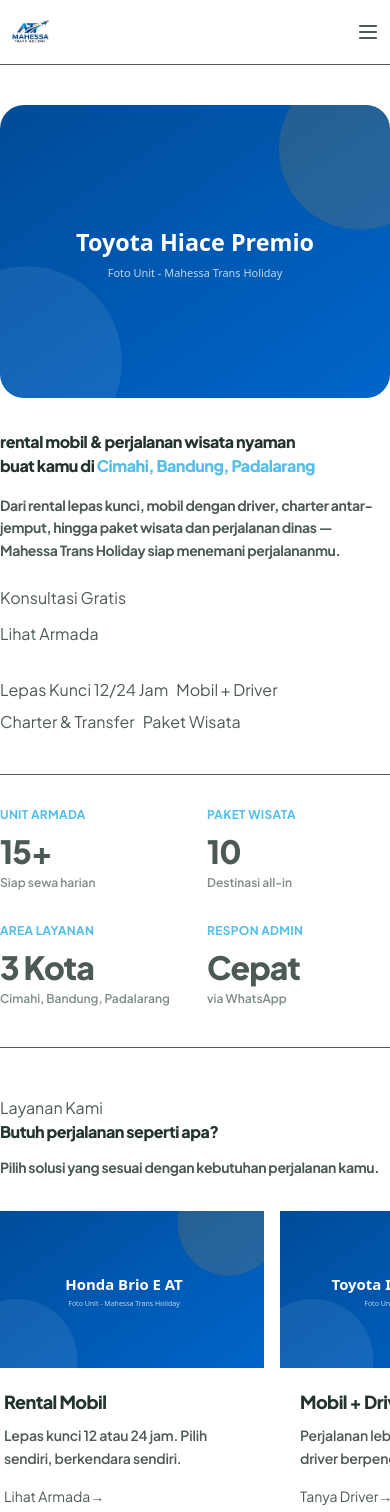
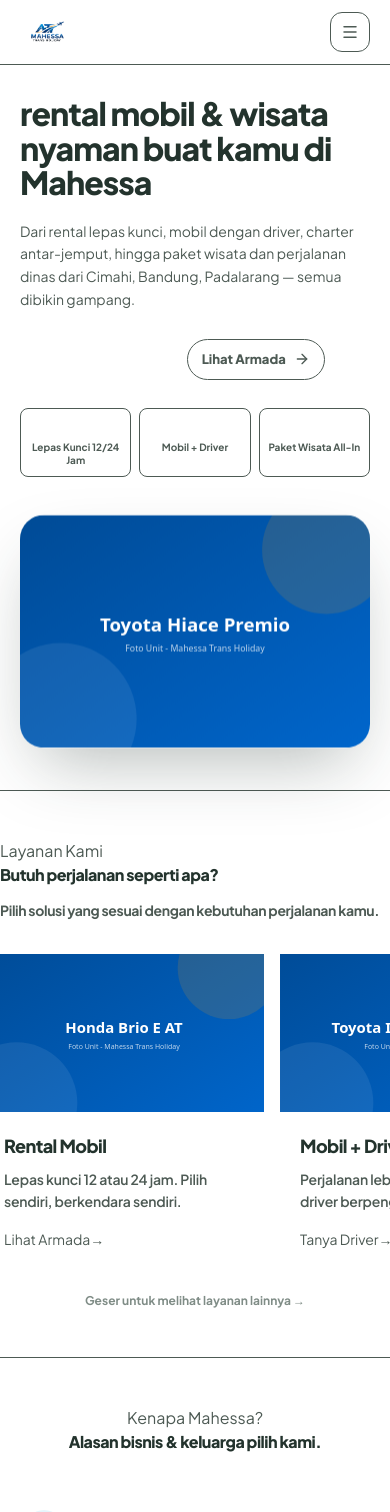
Before and after one commit to andhkx/MahessaTransHoliday, a Next.js app: page / in a window 390 px wide. Shown: the top 1512 px of the page. Built offline with nearby package versions, Linux system fonts and the light colour scheme.

Commit message:
feat: navbar, hero, stats port dari hitou (light)

```diff
--- a/components/Hero.tsx
+++ b/components/Hero.tsx
@@ -1,109 +1,98 @@
+"use client";
+
 import Image from "next/image";
 import Link from "next/link";
+import { motion, useReducedMotion } from "motion/react";
+import { ArrowRight, Check, MessageCircle } from "lucide-react";
 import { SERVICE_AREAS } from "@/lib/constants";
-import { vehicles } from "@/data/vehicles";
-import { packages } from "@/data/packages";
 import { waGeneralLink } from "@/lib/whatsapp";
 
-const heroChips = [
-  "Lepas Kunci 12/24 Jam",
-  "Mobil + Driver",
-  "Charter & Transfer",
-  "Paket Wisata",
-];
+const EASE = [0.4, 0, 0.2, 1];
 
 export default function Hero() {
+  const reduce = useReducedMotion();
+
   return (
-    <section className="bg-white pb-10 pt-10 lg:pb-16 lg:pt-14">
-      <div className="container-site">
-        <div className="grid items-center gap-8 lg:grid-cols-2 lg:gap-12">
-          <div className="order-2 lg:order-1">
-            <h1 className="h-display max-w-[520px] text-balance text-accent">
-              rental mobil &amp; perjalanan wisata nyaman buat kamu di{" "}
-              <span className="text-primary">{SERVICE_AREAS.join(", ")}</span>
+    <section
+      id="home"
+      className="flex min-h-[calc(100dvh-200px)] items-center px-5 pb-10 pt-24 sm:px-8 md:px-12 md:pt-28 lg:px-20"
+    >
+      <div className="mx-auto grid w-full max-w-[1200px] items-center gap-10 lg:grid-cols-2 lg:gap-14">
+        <motion.div
+          initial={reduce ? false : { opacity: 0, y: 28 }}
+          animate={{ opacity: 1, y: 0 }}
+          transition={{ duration: 0.7, ease: EASE }}
+        >
+          <h1 className="mb-5 text-[clamp(32px,4.6vw,52px)] font-extrabold leading-[1.08] tracking-tight text-heading">
+            rental mobil &amp; wisata nyaman buat kamu di{" "}
+            <span className="text-accent">Mahessa</span>
           </h1>
-            <p className="mt-4 max-w-[520px] text-sm font-bold leading-relaxed tracking-[-0.35px] text-body-text lg:text-base">
+          <p className="mb-7 max-w-xl text-sm leading-relaxed text-body-text md:text-base">
             Dari rental lepas kunci, mobil dengan driver, charter antar-jemput,
-              hingga paket wisata dan perjalanan dinas — Mahessa Trans Holiday
-              siap menemani perjalananmu.
+            hingga paket wisata dan perjalanan dinas dari{" "}
+            {SERVICE_AREAS.join(", ")} — semua dibikin gampang.
           </p>
-            <div className="mt-6 flex flex-col gap-3 sm:flex-row">
+          <div className="flex flex-nowrap justify-start gap-2 sm:gap-3">
             <a
               href={waGeneralLink()}
               target="_blank"
               rel="noopener noreferrer"
-                className="btn btn-primary btn-md"
+              className="inline-flex items-center gap-2 whitespace-nowrap rounded-full bg-accent px-3.5 py-2.5 text-[13px] font-extrabold text-white transition-all hover:scale-[1.02] hover:bg-accent-hover active:scale-[0.98] sm:px-5 sm:text-sm"
             >
+              <MessageCircle size={16} aria-hidden="true" />
               Konsultasi Gratis
             </a>
-              <Link href="/armada" className="btn btn-secondary btn-md">
+            <Link
+              href="/armada"
+              className="inline-flex items-center gap-2 whitespace-nowrap rounded-full border border-line px-3.5 py-2.5 text-[13px] font-extrabold text-heading transition-all hover:border-primary/60 hover:bg-primary/5 hover:text-primary sm:px-5 sm:text-sm"
+            >
               Lihat Armada
+              <ArrowRight size={16} aria-hidden="true" />
             </Link>
           </div>
-            <div class-name="" />
+
+          <div className="mt-7 grid grid-cols-3 gap-2 sm:flex sm:flex-wrap sm:gap-x-5 sm:gap-y-2.5">
+            {["Lepas Kunci 12/24 Jam", "Mobil + Driver", "Paket Wisata All-In"].map(
+              (t) => (
+                <span
+                  key={t}
+                  className="flex flex-col items-center gap-1.5 rounded-lg border border-line bg-white/60 px-2 py-2.5 text-center transition-colors duration-300 hover:border-primary/40 sm:flex-row sm:items-center sm:gap-1.5 sm:rounded-full sm:border-transparent sm:bg-transparent sm:px-0 sm:py-0 sm:text-left"
+                >
+                  <span className="flex h-4 w-4 shrink-0 items-center justify-center rounded-full bg-accent">
+                    <Check
+                      size={10}
+                      strokeWidth={3.5}
+                      className="text-white"
+                      aria-hidden="true"
+                    />
+                  </span>
+                  <span className="text-[10px] font-bold leading-tight text-body-text sm:text-[13px]">
+                    {t}
+                  </span>
+                </span>
+              ),
+            )}
           </div>
+        </motion.div>
 
-          <div className="order-1 lg:order-2">
+        <div className="relative mx-auto w-full max-w-[520px] lg:max-w-[620px] lg:-translate-x-8">
+          <motion.div
+            initial={reduce ? false : { opacity: 0, y: 32 }}
+            animate={{ opacity: 1, y: 0 }}
+            transition={{ duration: 0.7, delay: 0.15, ease: EASE }}
+            className="animate-float-slow"
+          >
             <Image
               src="/images/vehicles/toyota-hiace-premio.svg"
               alt="Toyota Hiace Premio — armada Mahessa Trans Holiday"
-              width={1200}
-              height={800}
+              width={1024}
+              height={683}
               priority
               sizes="(max-width: 1024px) 100vw, 50vw"
-              className="aspect-[4/3] w-full rounded-[24px] object-cover shadow-card"
+              className="h-auto w-full rounded-[24px] object-cover shadow-[0_30px_70px_-20px_rgba(35,51,45,0.35)]"
             />
+          </motion.div>
         </div>
-        </div>
-
-        <div className="mt-8 flex flex-wrap gap-2">
-          {heroChips.map((chip) => (
-            <span key={chip} className="chip">
-              {chip}
-            </span>
-          ))}
-        </div>
-
-        <dl className="mt-10 grid grid-cols-2 gap-x-6 gap-y-8 border-t border-line pt-8 md:grid-cols-4">
-          <div>
-            <dt className="text-xs font-bold uppercase tracking-wide text-primary">
-              Unit Armada
-            </dt>
-            <dd className="mt-1 text-[32px] font-extrabold tracking-[-0.9px] text-accent">
-              {vehicles.length}+
-            </dd>
-            <dd className="text-xs font-semibold text-muted">Siap sewa harian</dd>
-          </div>
-          <div>
-            <dt className="text-xs font-bold uppercase tracking-wide text-primary">
-              Paket Wisata
-            </dt>
-            <dd className="mt-1 text-[32px] font-extrabold tracking-[-0.9px] text-accent">
-              {packages.length}
-            </dd>
-            <dd className="text-xs font-semibold text-muted">Destinasi all-in</dd>
-          </div>
-          <div>
-            <dt className="text-xs font-bold uppercase tracking-wide text-primary">
-              Area Layanan
-            </dt>
-            <dd className="mt-1 text-[32px] font-extrabold tracking-[-0.9px] text-accent">
-              3 Kota
-            </dd>
-            <dd className="text-xs font-semibold text-muted">
-              Cimahi, Bandung, Padalarang
-            </dd>
-          </div>
-          <div>
-            <dt className="text-xs font-bold uppercase tracking-wide text-primary">
-              Respon Admin
-            </dt>
-            <dd className="mt-1 text-[32px] font-extrabold tracking-[-0.9px] text-accent">
-              Cepat
-            </dd>
-            <dd className="text-xs font-semibold text-muted">via WhatsApp</dd>
-          </div>
-        </dl>
       </div>
     </section>
   );
--- a/components/Navbar.tsx
+++ b/components/Navbar.tsx
@@ -3,154 +3,120 @@
 import Image from "next/image";
 import Link from "next/link";
 import { usePathname } from "next/navigation";
-import { useEffect, useState } from "react";
-import { cn } from "@/lib/cn";
+import { useState } from "react";
+import { motion, useMotionValueEvent, useScroll } from "motion/react";
+import { Menu, MessageCircle, X } from "lucide-react";
 import { NAV_LINKS } from "@/lib/constants";
 import { waGeneralLink } from "@/lib/whatsapp";
 
 export default function Navbar() {
   const pathname = usePathname();
+  const [scrolled, setScrolled] = useState(false);
   const [open, setOpen] = useState(false);
+  const { scrollY } = useScroll();
 
-  useEffect(() => {
-    document.body.style.overflow = open ? "hidden" : "";
-    return () => {
-      document.body.style.overflow = "";
-    };
-  }, [open]);
+  useMotionValueEvent(scrollY, "change", (latest) => {
+    setScrolled(latest > 24);
+  });
+
+  const isActive = (href: string) =>
+    href === "/" ? pathname === "/" : pathname.startsWith(href);
 
   return (
     <>
-      <header className="sticky top-0 z-[1000] border-b border-line bg-white/90 backdrop-blur-md">
-        <nav className="container-site flex h-16 items-center justify-between lg:h-[72px]">
+      <motion.header
+        initial={{ y: -72, opacity: 0 }}
+        animate={{ y: 0, opacity: 1 }}
+        transition={{ duration: 0.5, ease: [0.4, 0, 0.2, 1] }}
+        data-scrolled={scrolled}
+        className="fixed inset-x-0 top-0 z-50 border-b border-line bg-white/80 backdrop-blur-xl transition-shadow duration-500 data-[scrolled=true]:shadow-[0_10px_30px_-12px_rgba(35,51,45,0.18)]"
+      >
+        <nav className="mx-auto flex h-16 max-w-[1300px] items-center justify-between px-5 sm:px-8 md:px-12">
           <Link
             href="/"
+            className="flex items-center transition-opacity hover:opacity-90"
             aria-label="Mahessa Trans Holiday - Beranda"
-            onClick={() => setOpen(false)}
           >
             <Image
               src="/images/logo_mahessa.png"
-              alt="Logo Mahessa Trans Holiday"
-              width={160}
-              height={44}
+              alt="Mahessa Trans Holiday"
+              width={150}
+              height={40}
               priority
-              className="h-10 w-auto object-contain lg:h-11"
+              className="h-9 w-auto object-contain md:h-10"
             />
           </Link>
 
-          <div className="hidden items-center gap-7 lg:flex">
-            {NAV_LINKS.map((link) => (
+          <div className="hidden items-center gap-7 md:flex">
+            {NAV_LINKS.map((link) => {
+              const active = isActive(link.href);
+              return (
                 <Link
                   key={link.href}
                   href={link.href}
-                className={cn(
-                  "text-sm font-bold tracking-[-0.2px] text-body-text transition-colors duration-150 hover:text-primary",
-                  pathname === link.href && "text-primary",
-                )}
+                  aria-current={active ? "page" : undefined}
+                  className={`text-sm font-bold tracking-[-0.2px] transition-colors duration-300 ${
+                    active ? "text-primary" : "text-body-text hover:text-accent-hover"
+                  }`}
                 >
                   {link.label}
                 </Link>
-            ))}
+              );
+            })}
           </div>
 
-          <div className="flex items-center gap-3">
+          <div className="hidden md:block">
             <a
               href={waGeneralLink()}
               target="_blank"
               rel="noopener noreferrer"
-              className="btn btn-primary btn-sm hidden sm:inline-flex"
+              className="inline-flex items-center gap-2 rounded-full bg-accent px-4 py-2.5 text-[13px] font-extrabold text-white shadow-card transition-all hover:scale-[1.03] hover:bg-accent-hover active:scale-[0.97]"
             >
+              <MessageCircle size={14} aria-hidden="true" />
               Tanya Admin
             </a>
+          </div>
+
           <button
             type="button"
-              onClick={() => setOpen(true)}
+            onClick={() => setOpen((v) => !v)}
+            aria-label={open ? "Tutup menu" : "Buka menu"}
             aria-expanded={open}
-              aria-label="Buka menu navigasi"
-              className="flex h-11 w-11 items-center justify-center rounded-xl text-accent transition-colors duration-150 hover:text-primary lg:hidden"
+            className="flex h-10 w-10 items-center justify-center rounded-xl border border-line bg-wa-surface/60 text-heading md:hidden"
           >
-              <svg
-                className="h-6 w-6"
-                fill="none"
-                viewBox="0 0 24 24"
-                stroke="currentColor"
-                strokeWidth={2.2}
-              >
-                <path
-                  strokeLinecap="round"
-                  strokeLinejoin="round"
-                  d="M4 6h16M4 12h16M4 18h16"
-                />
-              </svg>
+            {open ? <X size={18} /> : <Menu size={18} />}
           </button>
-          </div>
         </nav>
-      </header>
+      </motion.header>
 
-      <div
-        className={cn(
-          "fixed inset-0 z-[1100] flex flex-col bg-white transition-opacity duration-500 [transition-timing-function:var(--ease-standard)] lg:hidden",
-          open ? "opacity-100" : "pointer-events-none opacity-0",
-        )}
-        role="dialog"
-        aria-modal="true"
-        aria-hidden={!open}
-      >
-        <div className="container-site flex h-16 items-center justify-between border-b border-line">
-          <span className="text-xs font-extrabold uppercase tracking-wide text-primary">
-            Menu
-          </span>
-          <button
-            type="button"
-            onClick={() => setOpen(false)}
-            aria-label="Tutup menu navigasi"
-            className="flex h-11 w-11 items-center justify-center rounded-xl text-accent transition-colors hover:text-primary"
-          >
-            <svg
-              className="h-6 w-6"
-              fill="none"
-              viewBox="0 0 24 24"
-              stroke="currentColor"
-              strokeWidth={2.2}
-            >
-              <path
-                strokeLinecap="round"
-                strokeLinejoin="round"
-                d="M6 18L18 6M6 6l12 12"
-              />
-            </svg>
-          </button>
-        </div>
-        <nav className="container-site mt-8 flex flex-col gap-1">
-          {NAV_LINKS.map((link, i) => (
+      {open && (
+        <div className="fixed inset-x-4 top-20 z-40 rounded-[20px] border border-line bg-white/95 p-3 shadow-elevated backdrop-blur-xl md:hidden">
+          {NAV_LINKS.map((link) => {
+            const active = isActive(link.href);
+            return (
               <Link
                 key={link.href}
                 href={link.href}
                 onClick={() => setOpen(false)}
-              style={{ transitionDelay: open ? `${60 + i * 40}ms` : "0ms" }}
-              className={cn(
-                "rounded-2xl px-4 py-4 text-2xl font-extrabold tracking-[-0.5px] transition-all duration-500 [transition-timing-function:var(--ease-standard)]",
-                open ? "translate-y-0 opacity-100" : "translate-y-4 opacity-0",
-                pathname === link.href ? "text-primary" : "text-accent",
-              )}
+                className={`block rounded-2xl px-4 py-3 text-sm font-bold ${
+                  active ? "bg-primary/10 text-primary" : "text-body-text"
+                }`}
               >
                 {link.label}
               </Link>
-          ))}
+            );
+          })}
           <a
             href={waGeneralLink()}
             target="_blank"
             rel="noopener noreferrer"
-            style={{ transitionDelay: open ? "300ms" : "0ms" }}
-            className={cn(
-              "btn btn-primary btn-md mt-6 w-full transition-all duration-500",
-              open ? "translate-y-0 opacity-100" : "translate-y-4 opacity-0",
-            )}
+            className="mt-2 inline-flex w-full items-center justify-center gap-2 rounded-full bg-accent px-4 py-3 text-sm font-extrabold text-white"
           >
+            <MessageCircle size={15} aria-hidden="true" />
             Tanya Admin
           </a>
-        </nav>
         </div>
+      )}
     </>
   );
 }
--- /dev/null
+++ b/components/Stats.tsx
@@ -0,0 +1,46 @@
+"use client";
+
+import { motion, useReducedMotion } from "motion/react";
+import { BadgeCheck, CarFront, MapPin, Wallet } from "lucide-react";
+
+const EASE = [0.4, 0, 0.2, 1];
+
+const STATS = [
+  { value: "Rp350rb", label: "Rental Mulai", sub: "Lepas kunci 24 jam", Icon: Wallet },
+  { value: "15+", label: "Unit Armada", sub: "Compact sampai Hiace", Icon: CarFront },
+  { value: "10", label: "Paket Wisata", sub: "All-in tanpa ribet", Icon: MapPin },
+  { value: "100%", label: "Harga Transparan", sub: "Tanpa biaya siluman", Icon: BadgeCheck },
+];
+
+export default function Stats() {
+  const reduce = useReducedMotion();
+
+  return (
+    <section className="relative z-10 mx-auto w-full max-w-[1300px] px-5 pb-4 sm:px-8 md:px-12">
+      <div className="grid grid-cols-2 gap-x-5 gap-y-5 rounded-[20px] border border-line bg-wa-surface/50 px-5 py-6 shadow-[0_22px_44px_-22px_rgba(35,51,45,0.25)] md:grid-cols-4 md:px-7 md:py-7">
+        {STATS.map((s, i) => (
+          <motion.div
+            key={s.label}
+            initial={reduce ? false : { opacity: 0, y: 16 }}
+            whileInView={{ opacity: 1, y: 0 }}
+            viewport={{ once: true, amount: 0.4 }}
+            transition={{ duration: 0.45, delay: i * 0.05, ease: EASE }}
+            className="flex items-center gap-3"
+          >
+            <span className="flex h-9 w-9 shrink-0 items-center justify-center rounded-full bg-primary/10 text-primary ring-1 ring-primary/25 md:h-11 md:w-11">
+              <s.Icon size={17} strokeWidth={1.8} aria-hidden="true" className="md:hidden" />
+              <s.Icon size={19} strokeWidth={1.8} aria-hidden="true" className="hidden md:block" />
+            </span>
+            <div className="min-w-0">
+              <p className="text-base font-extrabold leading-tight tracking-tight text-heading sm:text-lg md:text-xl">
+                {s.value}
+              </p>
+              <p className="truncate text-[11px] font-bold text-body-text sm:text-[13px]">{s.label}</p>
+              <p className="truncate text-[10px] font-bold text-muted sm:text-[11px]">{s.sub}</p>
+            </div>
+          </motion.div>
+        ))}
+      </div>
+    </section>
+  );
+}
```
Lines whose indentation alone changed are shown as unchanged.
